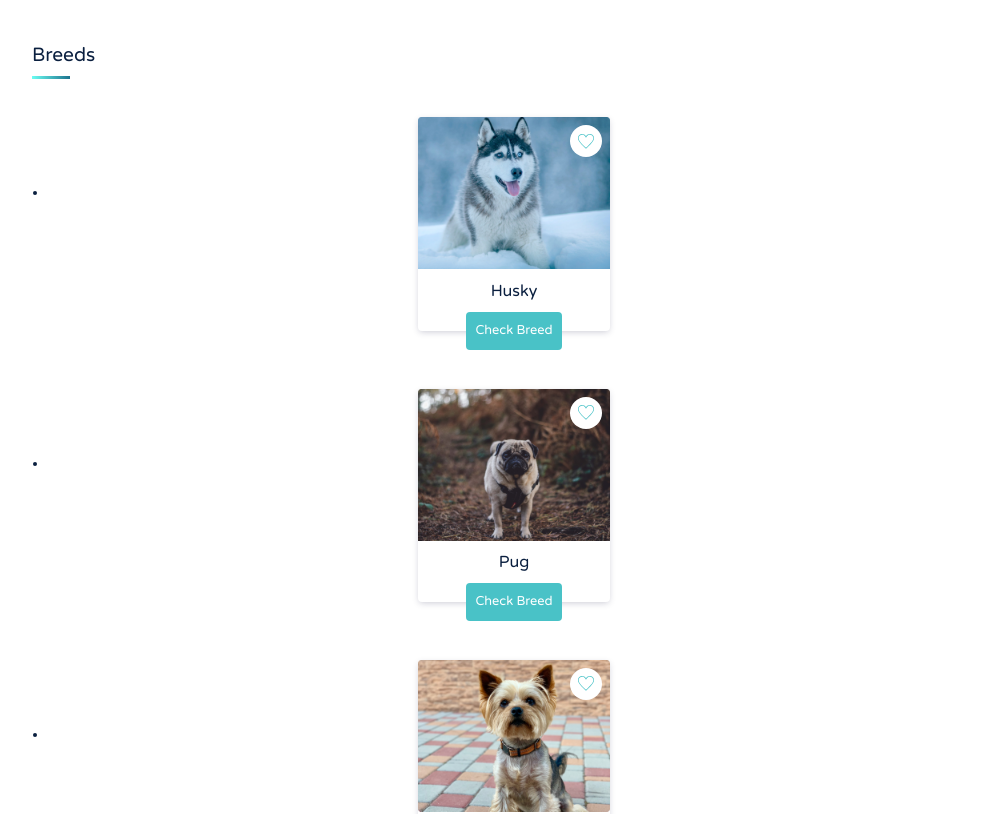
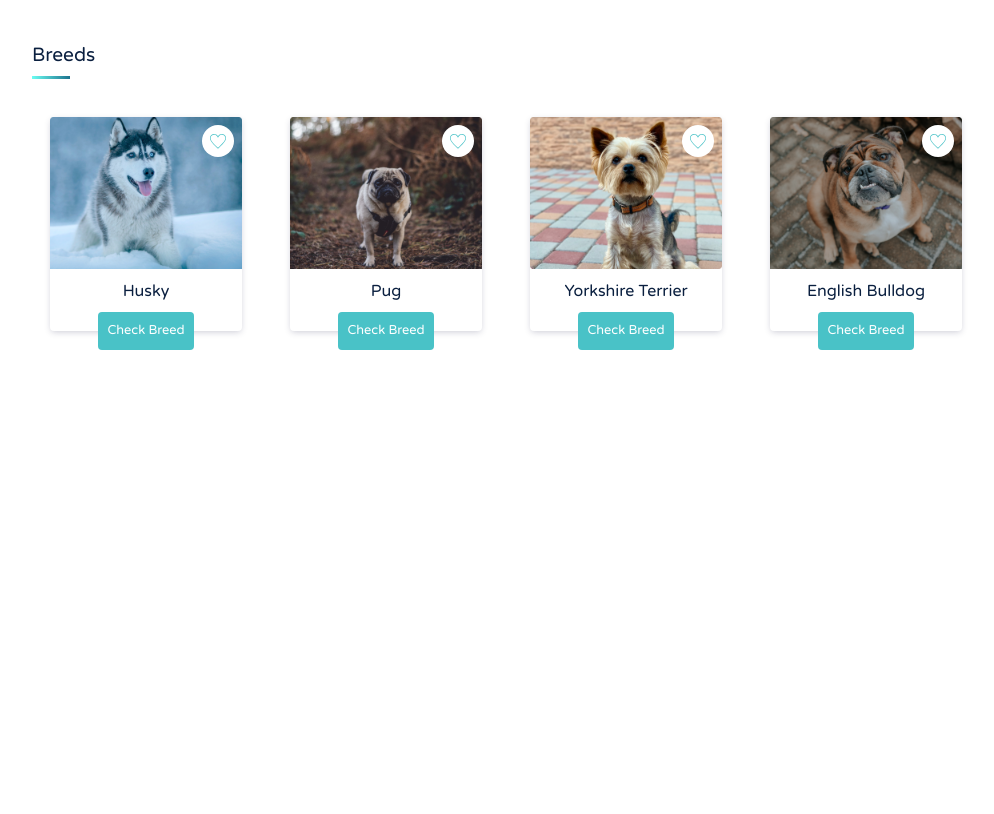
Before and after one commit to lawrencedovin/capstone-2-bark, a React (Create React App) app in the folder bark/: page / in a window 1280 px wide. Shown: the part 649-1463 px from the top of the page, without its empty margins (134-1128 px from the left). After the commit the page ends 1038 px from the top, so only its background shows below. Built offline with nearby package versions, Linux system fonts and the light colour scheme; a web font is replaced by a local one.

Commit message:
Updated prop loop for loggedin cards

```diff
--- a/bark/src/components/LoggedInCardsList/LoggedInCardsList.js
+++ b/bark/src/components/LoggedInCardsList/LoggedInCardsList.js
@@ -8,20 +8,16 @@ const LoggedInCardsList = ({props}) => (
       <div className="row">
         <div className="col-md-10 mx-auto">
           <div className="row justify-content-center text-center">
+          {props.map(prop => (
             <div className="col">
-              <ul>
-                {props.map(prop => (
-                  <li>
                 <LoggedInCards
                   imgUrl={process.env.PUBLIC_URL + 'images/breeds/' + prop.imgUrl + '.png'}
                   title={prop.title}
                   description={prop.description ? prop.description : null}
                   btnText={prop.btnText}
                 />
-                  </li>
+            </div>
           ))}
-              </ul>
-            </div>
           </div>
         </div>
       </div>
```
Lines whose indentation alone changed are shown as unchanged.
